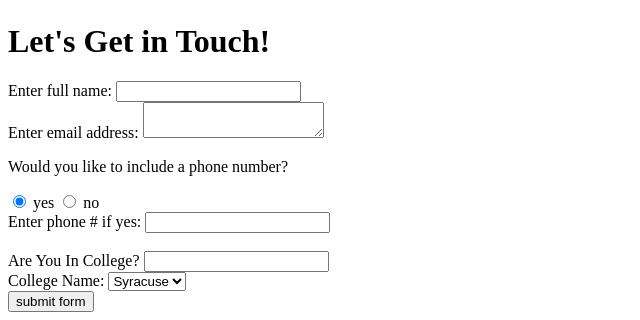
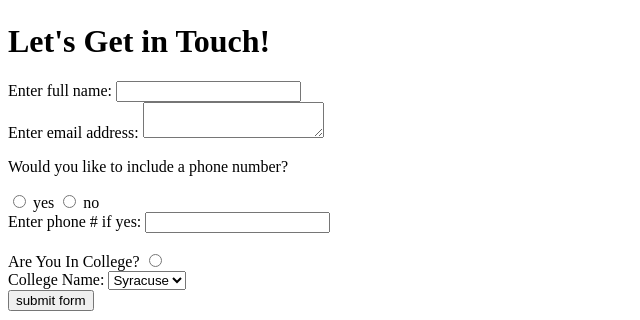
Before and after one commit to fjan01-su/ist263, a plain HTML site: page lab04/contact.html in a window 1280 px wide. Shown: the part 1293-1613 px from the top of the page, without its empty margins (0-640 px from the left). Drawn offline with Linux system fonts and the light colour scheme.

Commit message:
Update contact.html

```diff
--- a/lab04/contact.html
+++ b/lab04/contact.html
@@ -27,14 +27,14 @@
     <iframe src="https://www.google.com/maps/embed?pb=!1m18!1m12!1m3!1d2916.152351415528!2d-76.13556204921305!3d43.0382258998941!2m3!1f0!2f0!3f0!3m2!1i1024!2i768!4f13.1!3m3!1m2!1s0x89d9f39fca0f3225%3A0xb7e0bcbf2e1292f6!2sHinds%20Hall%2C%20343%20Hinds%20Hall%2C%20Syracuse%2C%20NY%2013210!5e0!3m2!1sen!2sus!4v1663251426287!5m2!1sen!2sus" width="600" height="450" style="border:0;" allowfullscreen="" loading="lazy" referrerpolicy="no-referrer-when-downgrade"></iframe>
 </body>
 
-<h1> Let's Get in Touch!</h1>
+<h1>Let's Get in Touch!</h1>
 <form method="post" action="https://formspree.io/f/mwkzopzq">
     <label for="fullname">Enter full name: </label>
     <input type="text" id="fullname" name="fullname"><br>
     <label for="enteremail">Enter email address:</label>
     <textarea id="email" name="email"></textarea><br>
     <p>Would you like to include a phone number?</p>
-    <input type="radio" id="yes1" name="yes" value="yes" checked>
+    <input type="radio" id="yes1" name="yes" value="yes">
     <label for="yes1">yes</label>
     <input type="radio" id="no" name="no" value="no">
     <label for="no">no</label>
@@ -44,7 +44,7 @@
 
     <br>
     <label for="college">Are You In College?</label>
-    <input type="text" id="college" name="college">
+    <input type="radio" id="college" name="college">
     <br>
     <label for="collegename" id="collegename"> College Name: </label>
 
```
